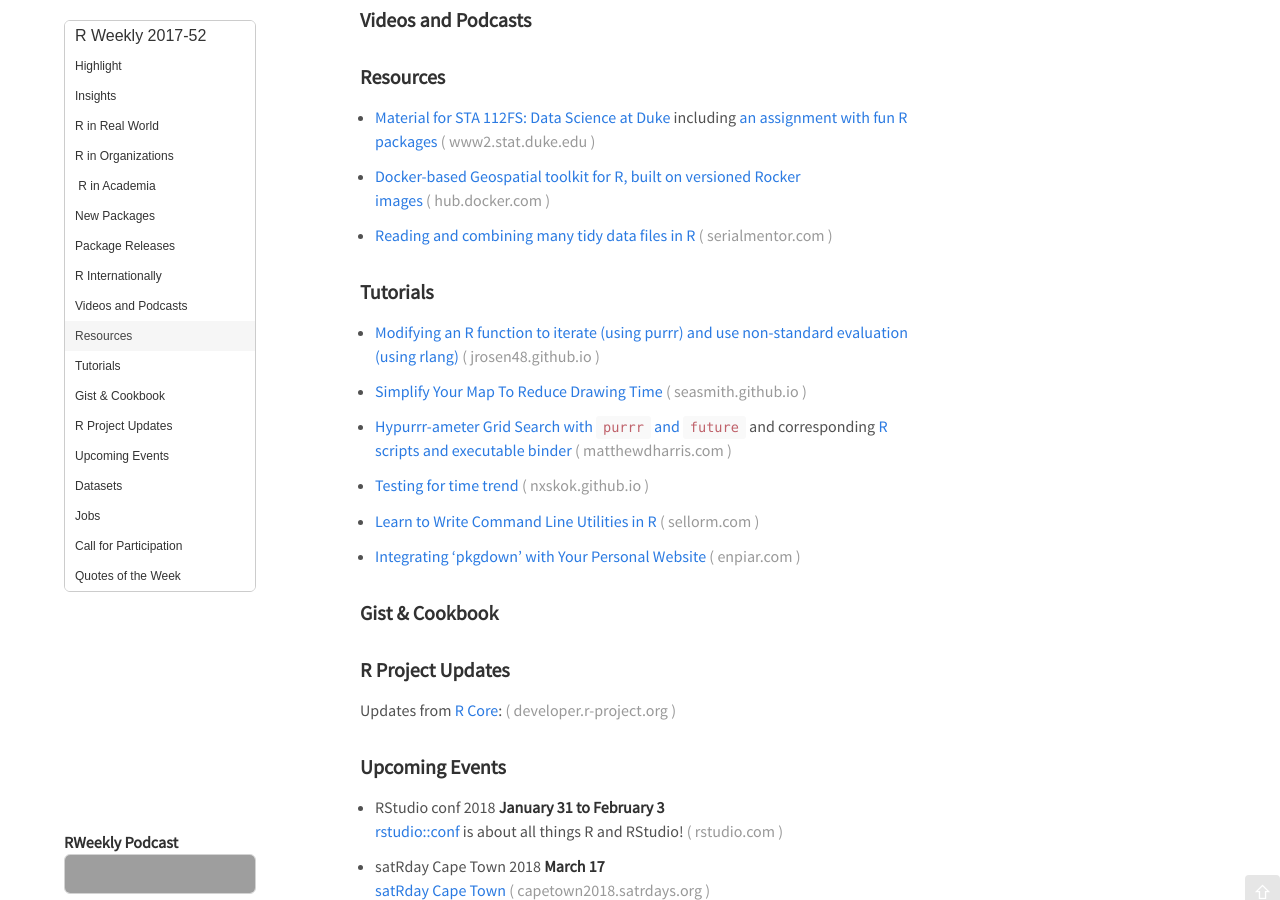
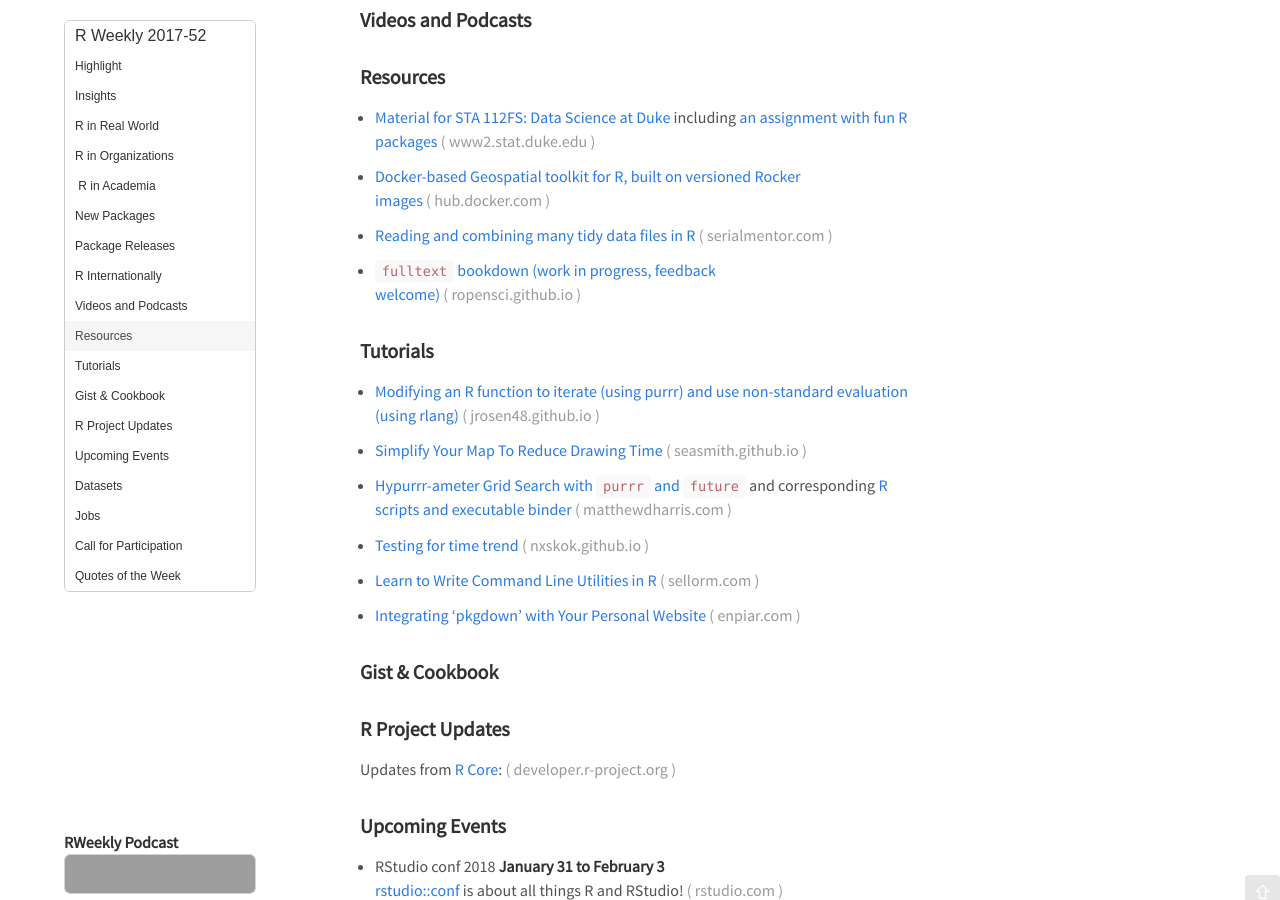
Before and after one commit to rweekly/rweekly.org, a Jekyll site: the page built from draft.md, in a window 1280 px wide and 900 px high, scrolled down 855 px. Built offline with Jekyll 4.4.1, drawn with Linux system fonts in a browser that asks for light colours; emoji names are drawn with the system emoji font; comment, search, counter and statistics services are not loaded; grey boxes are pictures that could not be loaded.

Commit message:
Update draft.md
cc @sckottie

```diff
--- a/draft.md
+++ b/draft.md
@@ -65,6 +65,7 @@ Release Date: 2017-12-25
 
 + [Reading and combining many tidy data files in R](http://serialmentor.com/blog/2016/6/13/reading-and-combining-many-tidy-data-files-in-R)
 
++ [`fulltext` bookdown (work in progress, feedback welcome)](https://ropensci.github.io/fulltext-book/index.html)
 
 ###  Tutorials
 
```
